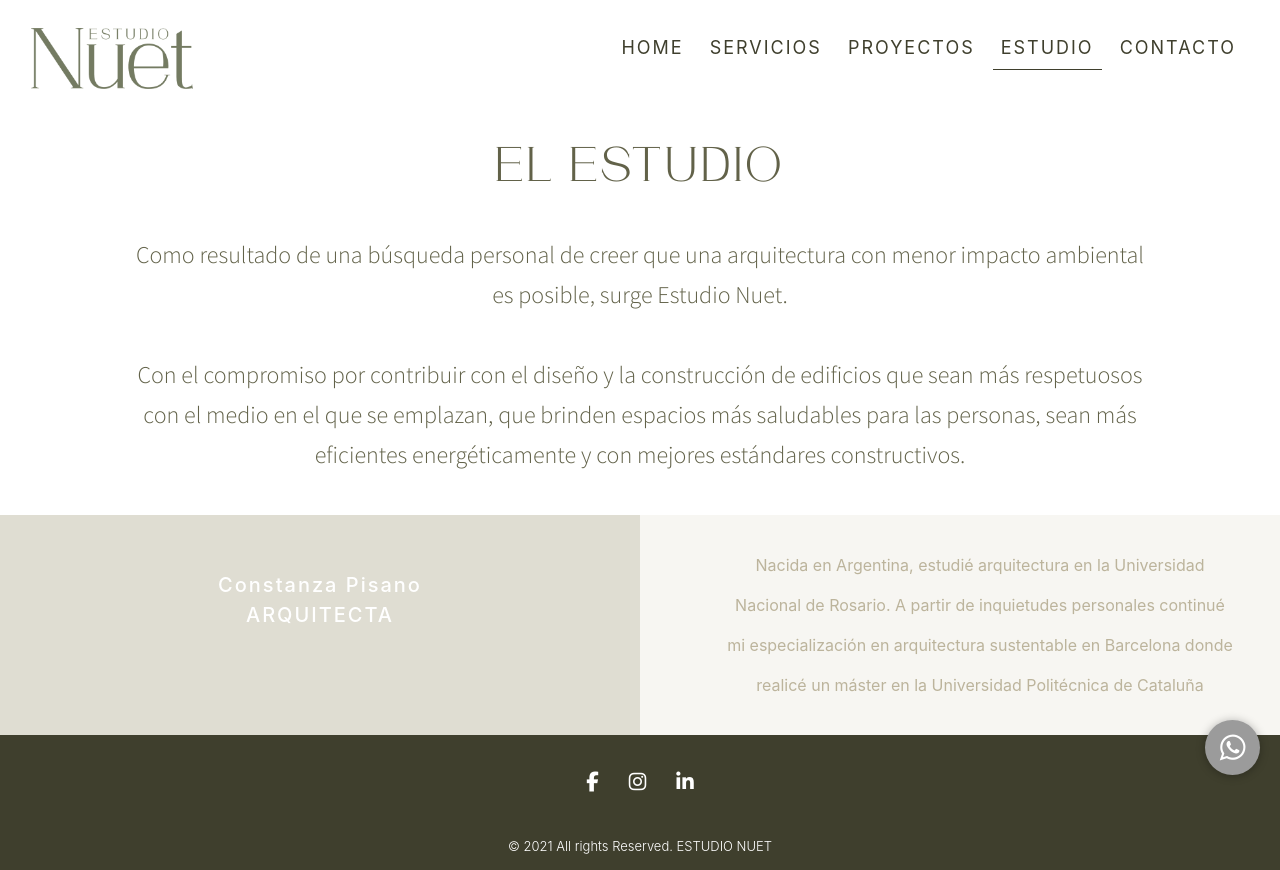
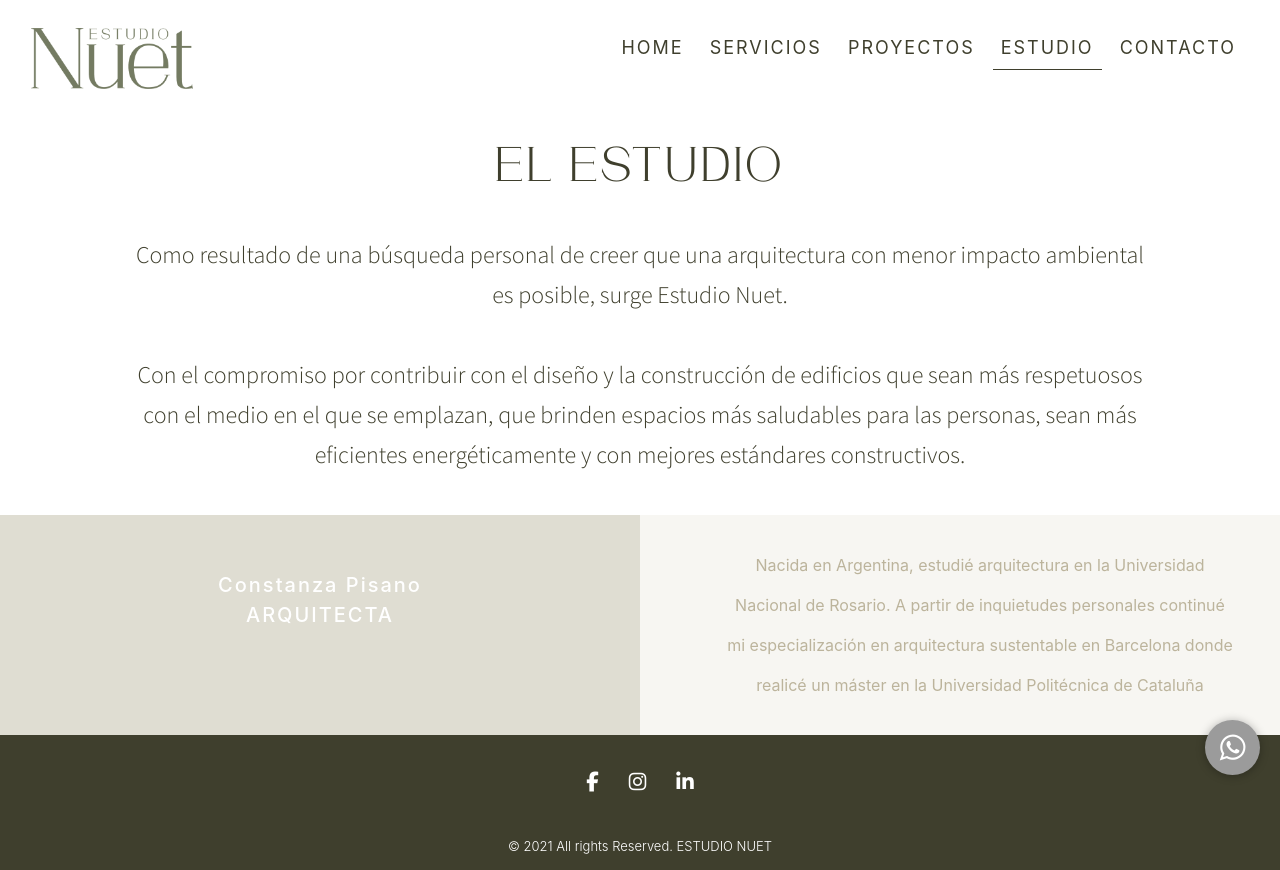
Before and after one commit to constanzapisano/estudion, a website: page pages/estudio.html in a window 1280 px wide. Drawn offline with nearby package versions, Linux system fonts and the light colour scheme.

Commit message:
subida final

```diff
--- a/pages/estudio.html
+++ b/pages/estudio.html
@@ -26,6 +26,16 @@
 
 	<!-- Favicon -->
 	<link rel="shortcut icon" href="../assets/img/fav.png">
+
+	<!-- Global site tag (gtag.js) - Google Analytics -->
+	<script async src="https://www.googletagmanager.com/gtag/js?id=G-TJRYEE9XTK"></script>
+	<script>
+	window.dataLayer = window.dataLayer || [];
+	function gtag(){dataLayer.push(arguments);}
+	gtag('js', new Date());
+
+	gtag('config', 'G-TJRYEE9XTK');
+	</script>
 
 </head>
 <body>
@@ -59,7 +69,7 @@
 		<div class="row">
 			<div class="col-lg-12 col-md-12 col-xs-12">
 				<!-- Apertura subtitulo -->
-				<h1 class="fontHalfbred titulosH1 tituloNos">EL ESTUDIO</h1>
+				<h1 class="fontHalfbred titulosH1 colorEs">EL ESTUDIO</h1>
 				<!-- Cierre subtitulo -->
 			</div>
 		</div>
@@ -69,8 +79,8 @@
 		<div class="row">
 			<div class="col-lg-12 col-md-12 col-xs-12">
 				<!-- Apertura descripción Estudio -->
-				<p class="fontSourceSansProLight descripcionArq1">Como resultado de una búsqueda personal de creer que una arquitectura con menor impacto ambiental es posible, surge Estudio Nuet.</p>
-				<p class="fontSourceSansProLight descripcionArq1">Con el compromiso por contribuir con el diseño y la construcción de edificios que sean más respetuosos con el medio en el que se emplazan, que brinden espacios más saludables para las personas, sean más eficientes energéticamente y con mejores estándares constructivos. </p>
+				<p class="fontSourceSansProLight descripcionArq">Como resultado de una búsqueda personal de creer que una arquitectura con menor impacto ambiental es posible, surge Estudio Nuet.</p>
+				<p class="fontSourceSansProLight descripcionArq">Con el compromiso por contribuir con el diseño y la construcción de edificios que sean más respetuosos con el medio en el que se emplazan, que brinden espacios más saludables para las personas, sean más eficientes energéticamente y con mejores estándares constructivos. </p>
 				<!-- Cierre descripción Estudio -->
 			</div>
 		</div>
--- a/scss/_colores.scss
+++ b/scss/_colores.scss
@@ -117,13 +117,13 @@ body::-webkit-scrollbar-thumb {
 /* Colores Estudio */
 
 /* Colores título estudio */
-.tituloNos{
-	color: $bg-color;
+.colorEs {
+	color: #3f3f2d;
 }
 
 /* Colores descripción 1 */
-.descripcionArq1 {
-	color: $bg-color;
+.descripcionArq {
+	color: $background-color;
 	background-color: $primary-color;
 }
 
--- a/scss/_tamanios.scss
+++ b/scss/_tamanios.scss
@@ -207,7 +207,7 @@ body::-webkit-scrollbar {
 }
 
 /* Flex Descripción Estudio 1 */
-.descripcionArq1 {
+.descripcionArq {
 	display: flex;
 	flex-direction: row;
 	justify-content: center;
@@ -338,7 +338,7 @@ body::-webkit-scrollbar {
 	}
 
 /* Tamanio Descripción */
-	.descripcionArq1 {
+	.descripcionArq {
 		font-size: 22px;
 		margin: 20px 20px 40px 20px;
 		text-align: center;
@@ -457,7 +457,7 @@ body::-webkit-scrollbar {
 	}
 
 /* Tamanio Descripción */
-	.descripcionArq1 {
+	.descripcionArq {
 		font-size: 20px;
 		margin: 20px 10px 40px 10px;
 	}
```
Also changed, not shown: index.html (+10 -0 lines), pages/contacto.html (+10 -0 lines), pages/proyectos.html (+10 -0 lines), pages/servicios.html (+10 -0 lines), css/estilo.css.
